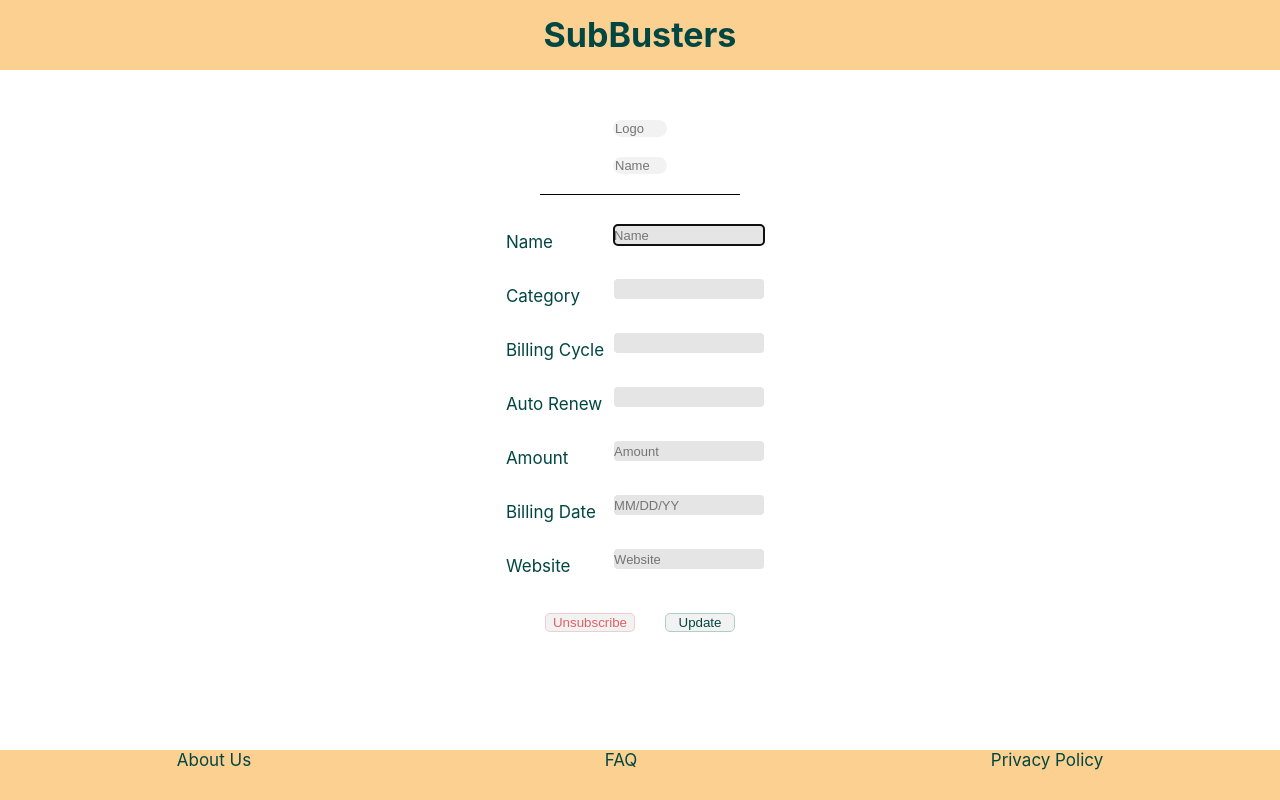
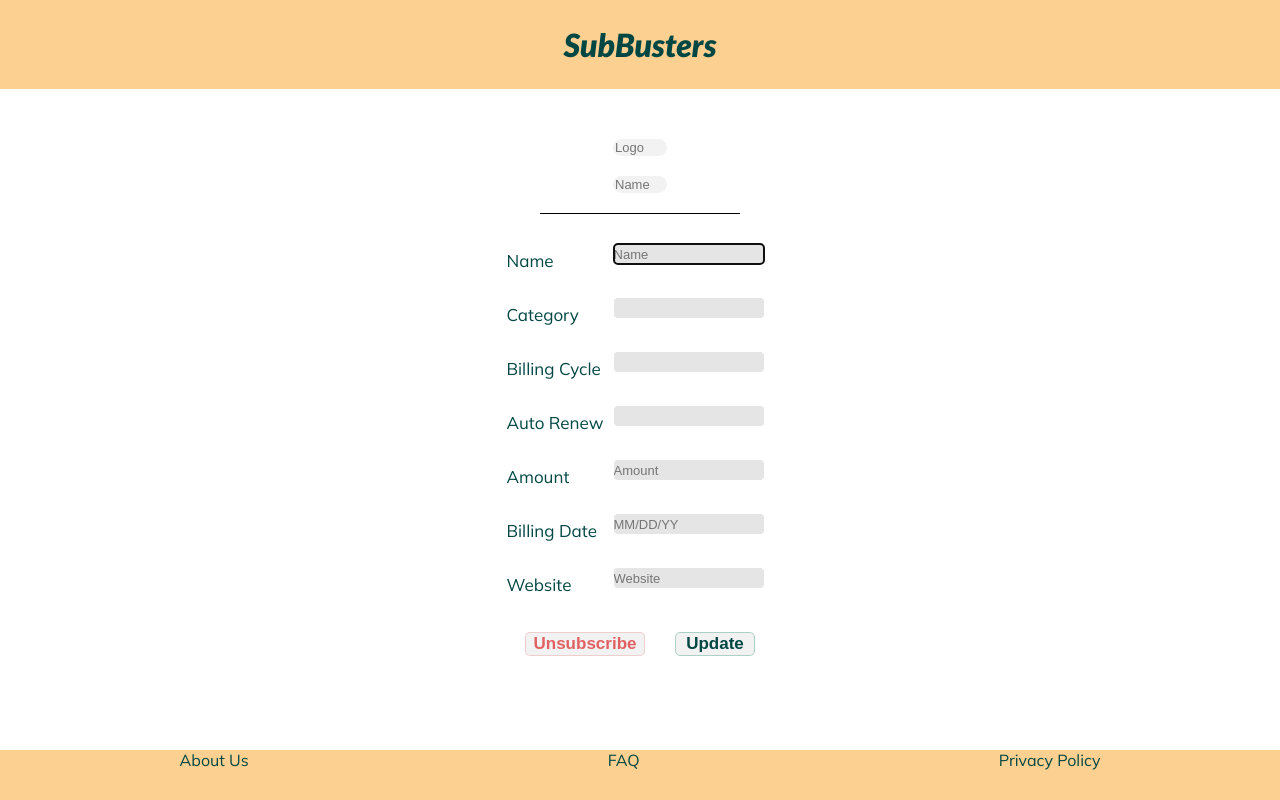
Before and after one commit to thethomasmiller/SubBusters, a React (Create React App) app in the folder client/: page /subscriptions/1/update in a window 1280 px wide. Built offline with nearby package versions, Linux system fonts and the light colour scheme; no server answers.

Commit message:
added temp fonts

```diff
--- a/client/src/App.css
+++ b/client/src/App.css
@@ -1,8 +1,8 @@
 body {
-    font-family: SF Pro Text;
-    font-style: normal;
+    font-family: 'Mulish';
+    /* font-style: normal;
     font-weight: normal;
     font-size: 17px;
-    line-height: 20px;
+    line-height: 20px; */
     color: #004643
 }
--- a/client/src/components/Shared/Header/Header.css
+++ b/client/src/components/Shared/Header/Header.css
@@ -1,6 +1,7 @@
 .header {
   display: flex;
   background-color: #FBD090;
+  font-family: 'Lato';
 }
 
 header{
--- a/client/src/index.css
+++ b/client/src/index.css
@@ -1,8 +1,8 @@
+@import url('https://fonts.googleapis.com/css2?family=Lato:ital,wght@1,900&family=Mulish:wght@400;600;700;800&display=swap');
+
 body {
   margin: 0;
-  font-family: -apple-system, BlinkMacSystemFont, 'Segoe UI', 'Roboto', 'Oxygen',
-    'Ubuntu', 'Cantarell', 'Fira Sans', 'Droid Sans', 'Helvetica Neue',
-    sans-serif;
+  font-family: 'Mulish', sans-serif;
   -webkit-font-smoothing: antialiased;
   -moz-osx-font-smoothing: grayscale;
 }
--- a/client/src/screens/SubscriptionUpdate/SubscriptionUpdate.css
+++ b/client/src/screens/SubscriptionUpdate/SubscriptionUpdate.css
@@ -42,6 +42,10 @@
 .edit-form {
     display: flex;
     flex-direction: column;
+    font-style: normal;
+    font-weight: normal;
+    font-size: 17px;
+    line-height: 20px;
 }
 
 .edit-form input,
@@ -70,20 +74,28 @@
 
 .unsubscribe-button {
     margin: 20px 15px;
-    width: 90px;
+    width: 120px;
     background: #F2F2F2;
     border: 1px solid rgba(225, 97, 98, 0.25);
     box-sizing: border-box;
     border-radius: 5px;
     color: #E16162;
+    font-style: normal;
+    font-weight: 600;
+    font-size: 17px;
+    line-height: 20px;
 }
 
 .update-button {
     margin: 20px 15px;
-    width: 70px;
+    width: 80px;
     background: #F2F2F2;
     border: 1px solid #ABD1C6;
     box-sizing: border-box;
     border-radius: 5px;
     color: #004643;
+    font-style: normal;
+    font-weight: 600;
+    font-size: 17px;
+    line-height: 20px;
 }
```
